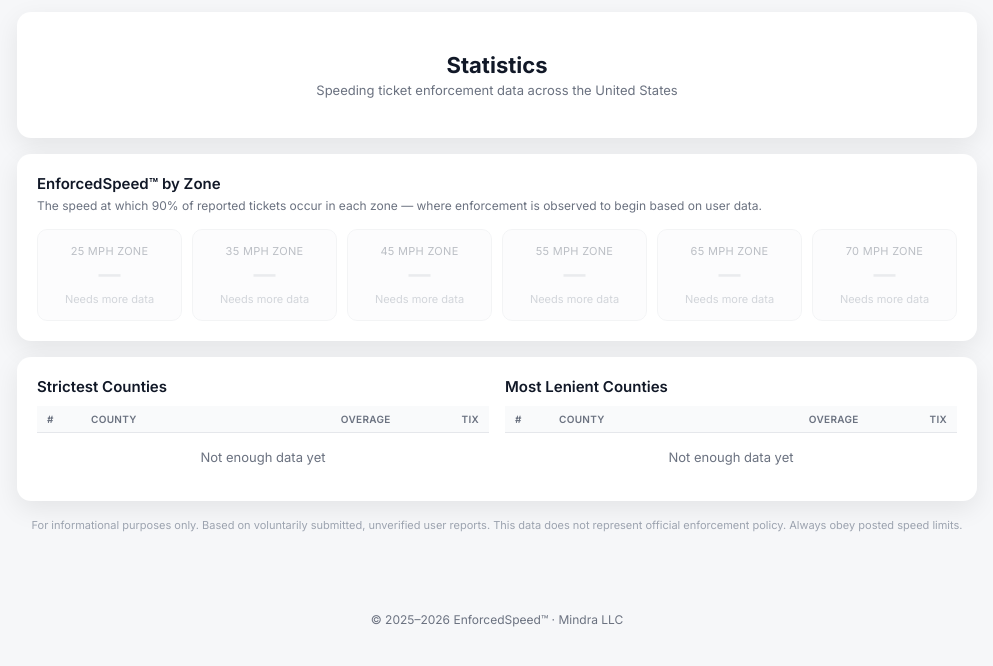
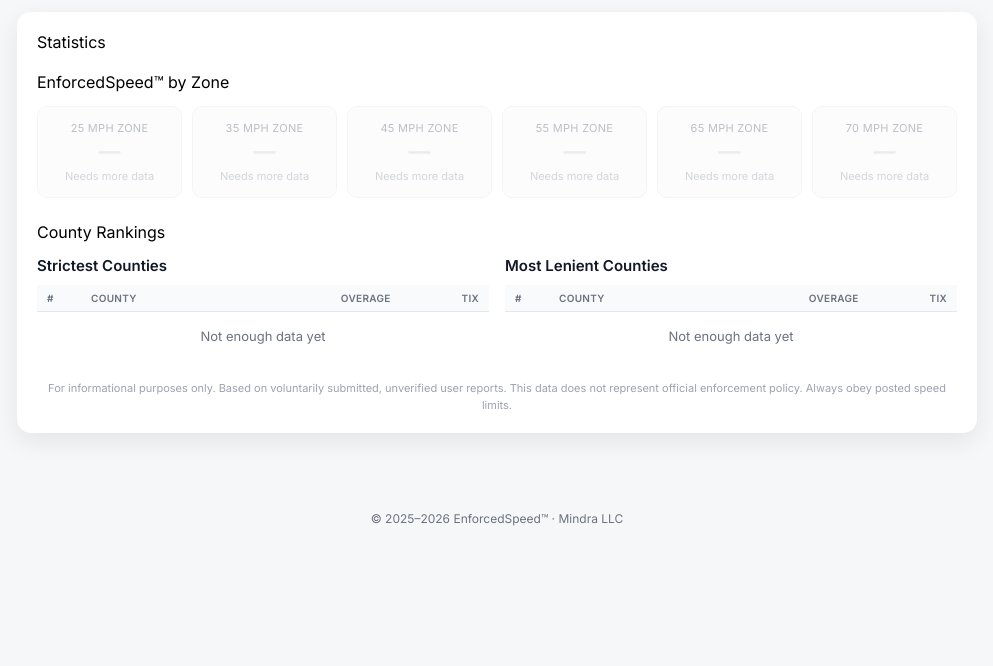
Before and after one commit to n0dr0g488/enforcedspeed, a Flask app: page /strictness in a window 1280 px wide. Shown: the part 57-723 px from the top of the page, without its empty margins (143-1136 px from the left). Run offline with Flask 3, Linux system fonts and the light colour scheme; data that the repository does not hold is empty; some libraries are stand-ins or nearby versions.

Commit message:
v626: ALL CAPS sections, single stats card with dividers, Inter font

```diff
--- a/VERSION.txt
+++ b/VERSION.txt
@@ -1 +1 @@
-v625
+v626
--- a/templates/following.html
+++ b/templates/following.html
@@ -6,7 +6,7 @@
   .following-page{ max-width:720px; margin:0 auto; padding:12px 16px 60px; }
 
   .following-section{ margin-bottom:18px; }
-  .following-add-title{ font-size:13px; font-weight:600; color:#374151; margin:0 0 10px; }
+  .following-add-title{ font-size:11px; font-weight:600; color:#6b7280; margin:0 0 10px; text-transform:uppercase; letter-spacing:0.6px; }
   .following-add-row{ display:flex; gap:8px; align-items:center; margin-bottom:8px; }
   .following-add-row:last-child{ margin-bottom:0; }
   .following-add-row select,
--- a/templates/profile.html
+++ b/templates/profile.html
@@ -4,7 +4,7 @@
 <style>
   .profile-section{ margin-top:20px; padding-top:18px; border-top:1px solid #f3f4f6; }
   .profile-section:first-of-type{ border-top:none; margin-top:14px; padding-top:0; }
-  .profile-section-title{ font-size:13px; font-weight:600; color:#374151; margin:0 0 12px; }
+  .profile-section-title{ font-size:11px; font-weight:600; color:#6b7280; text-transform:uppercase; letter-spacing:0.6px; margin:0 0 12px; }
 
   .prof-btn{
     display:inline-flex; align-items:center; justify-content:center;
--- a/templates/strictness.html
+++ b/templates/strictness.html
@@ -40,20 +40,17 @@
 
 <div class="stats-page">
 
-  {# Page header #}
-  <div class="card" style="margin-bottom:16px;">
-    <div class="card-body" style="text-align:center; padding-top:20px; padding-bottom:20px;">
-      <div style="font-size:22px; font-weight:700; color:#111827;">Statistics</div>
-      <div style="font-size:13px; color:#6b7280; margin-top:4px;">Speeding ticket enforcement data across the United States</div>
-    </div>
-  </div>
+  {# Single card containing all stats sections with divider titles #}
+  <div class="card">
+    <div class="card-body">
+
+      {# Page title as divider #}
+      <div class="submit-divider-text" style="margin-bottom:20px;"><span>Statistics</span></div>
 
       {# ── EnforcedSpeed by Zone ── #}
       {% if summary and summary.enforced_speeds %}
-  <div class="card" style="margin-bottom:16px;">
-    <div class="card-body">
-      <div class="card-section-title">EnforcedSpeed™ by Zone</div>
-      <div class="card-section-sub">The speed at which 90% of reported tickets occur in each zone — where enforcement is observed to begin based on user data.</div>
+      <div style="margin-bottom:24px;">
+        <div class="submit-divider-text" style="margin-bottom:14px;"><span>EnforcedSpeed™ by Zone</span></div>
         <div class="es-speed-grid">
           {% for es in summary.enforced_speeds %}
           <div class="es-speed-card{% if not es.has_data %} no-data{% endif %}">
@@ -69,15 +66,12 @@
           {% endfor %}
         </div>
       </div>
-  </div>
       {% endif %}
 
-  {# ── State Choropleth ── #}
+      {# ── Enforcement by State ── #}
       {% if summary and summary.state_stats %}
-  <div class="card" style="margin-bottom:16px;">
-    <div class="card-body">
-      <div class="card-section-title">Enforcement by State</div>
-      <div class="card-section-sub">Average overage on reported tickets. Warmer colors indicate stricter enforcement. Click a state to explore its map.</div>
+      <div style="margin-bottom:24px;">
+        <div class="submit-divider-text" style="margin-bottom:14px;"><span>Enforcement by State</span></div>
         <div id="choroWrap" style="width:100%; position:relative;">
           <svg id="choroplethSvg" style="width:100%; display:block;"></svg>
           <div id="choroTooltip" style="display:none; position:fixed; z-index:100; background:rgba(0,0,0,0.78); color:#fff; padding:5px 11px; border-radius:7px; font-size:12px; font-weight:500; pointer-events:none; white-space:nowrap;"></div>
@@ -87,7 +81,6 @@
           <div class="heatmap-legend-bar"></div>
           <span>Stricter</span>
           <span style="margin-left:14px; color:#d1d5db;">■</span> <span>No data</span>
-      </div>
         </div>
       </div>
 
@@ -227,8 +220,7 @@
   {% endif %}
 
   {# ── County Rankings ── #}
-  <div class="card" style="margin-bottom:16px;">
-    <div class="card-body">
+      <div class="submit-divider-text" style="margin-bottom:14px;"><span>County Rankings</span></div>
       <div class="stats-cols">
         <div>
           <div class="card-section-title" style="margin-bottom:10px;">Strictest Counties</div>
@@ -268,14 +260,15 @@
           </table>
         </div>
       </div>
-    </div>
-  </div>
 
-  <div class="stats-disclaimer">
+      <div class="stats-disclaimer" style="margin-top:20px;">
         For informational purposes only. Based on voluntarily submitted, unverified user reports.
         This data does not represent official enforcement policy. Always obey posted speed limits.
       </div>
 
     </div>
+  </div>
+
+</div>
 
 {% endblock %}
--- a/templates/submit_ticket.html
+++ b/templates/submit_ticket.html
@@ -92,7 +92,7 @@
 
       {# Left: Map pin #}
       <div style="padding-right:4px; margin-top:0;">
-        <div style="font-weight:600; font-size:15px; margin-bottom:4px;">Map pin</div>
+        <div style="font-size:11px; font-weight:600; color:#6b7280; text-transform:uppercase; letter-spacing:0.6px; margin-bottom:4px;">Map pin</div>
         <div style="font-size:12px; color:#6b7280; line-height:1.5; margin-bottom:10px; min-height:54px;">Drop a pin near where you were ticketed. Even an approximate spot helps other drivers visualize enforcement patterns in the area.</div>
         <div style="display:flex; align-items:center; gap:10px; flex-wrap:wrap;">
           <button type="button" id="togglePin" class="es-btn" style="display:inline-flex; align-items:center; gap:6px; flex-shrink:0;">
@@ -110,7 +110,7 @@
 
       {# Right: AI Ticket Photo Verification #}
       <div style="padding-left:4px; margin-top:0;">
-        <div style="font-weight:600; font-size:15px; margin-bottom:4px;">AI Ticket Photo Verification</div>
+        <div style="font-size:11px; font-weight:600; color:#6b7280; text-transform:uppercase; letter-spacing:0.6px; margin-bottom:4px;">AI Ticket Photo Verification</div>
         <div style="font-size:12px; color:#6b7280; line-height:1.5; margin-bottom:10px; min-height:54px;">Upload a photo of your ticket and our AI will verify the speeds. Your photo is analyzed by Google Gemini AI and never stored.</div>
         <div style="display:flex; align-items:center; gap:10px; flex-wrap:wrap;">
           <button type="button" id="photoBtn" class="es-btn" style="display:inline-flex; align-items:center; gap:6px; flex-shrink:0;">
```
Also changed, not shown: templates/home_feed.html (+4 -4 lines). Lines whose indentation alone changed are shown as unchanged.
